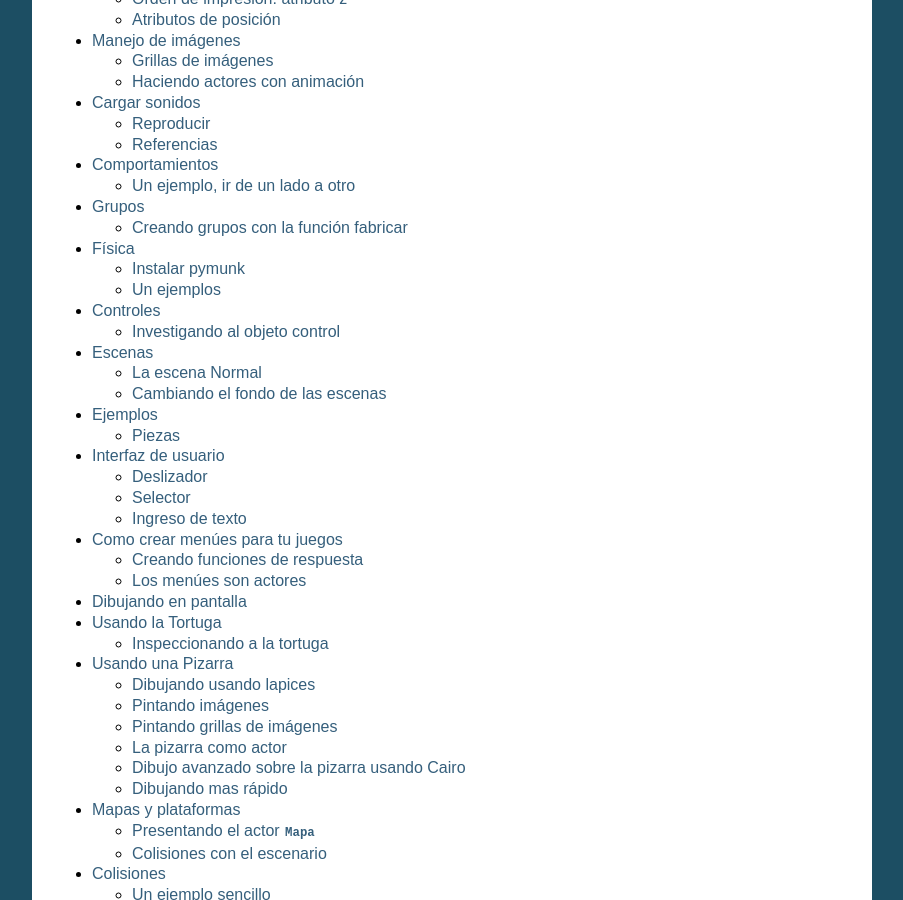
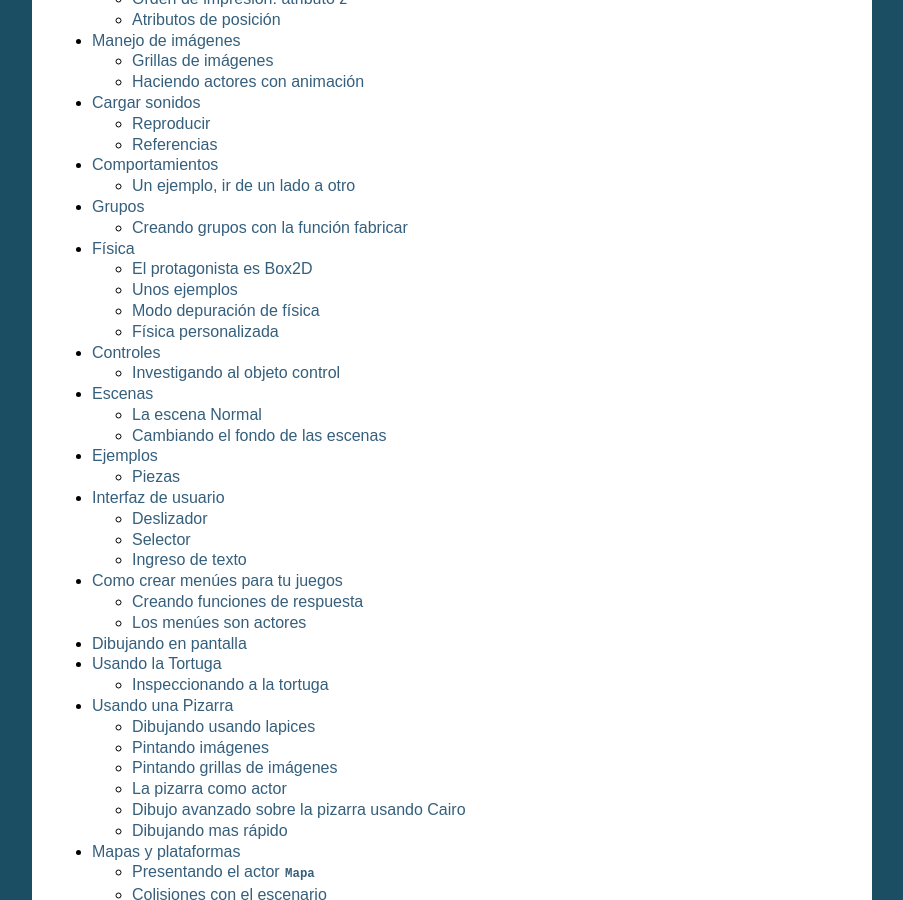
Before and after one commit to hugoruscitti/pilas-docs, a Sphinx documentation site: the page built from source/index.rst, in a window 1280 px wide and 900 px high, scrolled down 415 px. Shown: the whole window, without its empty margins (198-1101 px from the left). Built offline with Sphinx 7.4.7, drawn with Linux system fonts in a browser that asks for light colours; some of the changed lines change nothing that is shown.

Commit message:
documentando el motor de fisica nueva.

```diff
--- a/source/fisica.rst
+++ b/source/fisica.rst
@@ -6,40 +6,159 @@
 de mas realismo y diversión.
 
 
-Instalar pymunk
----------------
+El protagonista es Box2D
+------------------------
 
-Quien realiza todo el trabajo de simulación es
-el módulo ``pilas.fisica``, que a su vez delega
-todas las tareas a una biblioteca llamada pymunk.
+Así cómo pilas elegimos usar usar motores gráficos externos (pygame o
+sfml), también optamos por usar un motor de física
+externo libre y muy utilizado llamado Box2D.
 
-Por lo tanto es necesario que tu sistema tenga
-instalado pymunk para funcionar correctamente.
-
-Te recomiendo instalar pymunk de la siguiente
-manera, ejecuta el comando::
-
-    sudo easy_install pymunk
-
-Una vez instalada la biblioteca, tendrías que poder
-asegurarte de todo funciona correctamente usando
-el intérprete de python::
-
-    python
-    >>> import pymunk
-    >>> pymunk.version
-    '1.0.0'
+El módulo ``pilas.fisica`` es simplemente una facilidad
+que te permite integrar comportamiento realista a tus
+juegos de manera muy sencilla.
 
 
-Un ejemplos
------------
+Unos ejemplos
+-------------
 
 El motor de física se puede mostrar en funcionamiento
 usando un ejemplo, escribe el siguiente código:
 
 .. code-block:: python
 
-    pelotas = pilas.atajos.fabricar(pilas.actor.Pelota, 30)
+    pelotas = pilas.atajos.fabricar(pilas.actor.Pelota, 10)
 
 esto creará un grupo de circunferencias que rebotarán
 hasta la parte inferior de la pantalla.
+
+De manera similar puedes crear un montón de cajas y
+hacerlas rebotar:
+
+.. code-block:: python
+
+    pelotas = pilas.atajos.fabricar(pilas.actor.Caja, 10)
+
+
+
+Modo depuración de física
+-------------------------
+
+Cuando haces juegos con física o movimientos realistas es
+muy importante tener la seguridad de que la geometría de
+las figuras está correctamente configurada.
+
+Observa esta escena:
+
+.. image:: images/fisica_1.png
+
+Cada uno de esos actores está asociado a una figura
+geométrica, pero para asegurarte de ello puedes pulsar
+en cualquier momento la tecla F11 y observar las lineas
+de color amarillo:
+
+.. image:: images/fisica_2.png
+
+
+Las lineas de color amarillo indican polígonos que el
+motor de física puede controlar, las cajas tienen forma
+rectangular, los actores Pelota tienen figuras circulares, y
+el suelo y las paredes también están en el sistema de física.
+
+Si por algún motivo quiere que los objetos "caigan" saliendo
+de la pantalla podrías eliminar el suelo o las paredes escribiendo
+lo siguiente:
+
+.. code-block:: python
+
+    pilas.mundo.fisica.eliminar_suelo()
+    pilas.mundo.fisica.eliminar_paredes()
+
+
+
+Física personalizada
+--------------------
+
+Los actores ``Pelota`` y ``Caja`` están bien para simulaciones
+simples y generales. Pero, ¿cómo podemos dotar a nuestros
+propios actores de ese comportamiento?.
+
+Los objetos o figuras físicas viven dentro del módulo de física
+y son invisibles (al principio), pero luego se pueden vincular
+a cualquier actor con facilidad.
+
+Intenta lo siguiente, ingresa en el modo interactivo de pilas
+y pulsa la tecla F11. Tendrías que ver el texto "ModoFisica Habilitado"
+en la esquina superior de la ventana:
+
+.. image:: images/fisica_personalizada_1.png
+
+
+Ahora genera dos figuras físicas, una circunferencia estática
+y otra dinámica:
+
+.. code-block:: python
+
+    circulo = pilas.fisica.Circulo(0, 0, 50, dinamica=False)
+    circulo_dinamico = pilas.fisica.Circulo(10, 200, 50)
+
+El primer círculo aparecerá en el centro de la ventana, y el
+segundo comenzará en la posición (10, 200), es decir, en la parte
+superior de la ventana y luego caerá rebotando... algo así:
+
+
+.. image:: images/fisica_personalizada_2.png
+
+Ahora bien, habrás notado que estas dos circunferencias las
+podemos ver porque está habilitado el módulo de depuración (que
+activamos con F11), pero esto no lo va a ver alguien que juegue
+a nuestro juego. El modo depuración es solo para desarrolladores.
+
+Lo que nos falta hacer, es darles apariencia a esas figuras. Algo
+así como un piel..
+
+Para esto podemos usar actores. La dinámica es así, tenemos que
+crear dos actores, y luego decirle a estos actores que se comporten
+cómo figuras geométricas.
+
+Agreguemos a nuestro programa estas 4 lineas de código, queremos
+que el primer circulo (el del centro) sea un mono, y el otro
+círculo que sea una bomba:
+
+.. code-block:: python
+
+
+    mono = pilas.actores.Mono()
+    mono.aprender(pilas.habilidades.Imitar(circulo))
+
+    bomba = pilas.actores.Bomba()
+    bomba.aprender(pilas.habilidades.Imitar, circulo_dinamico)
+
+
+Esto es diferente a lo anterior, los objetos físicos tienen apariencia:
+
+.. image:: images/fisica_personalizada_3.png
+
+
+Ahora podríamos desactivar el modo depuración física (pulsando
+nuevamente F11) y jugar un poco impulsando la bomba de un
+lado a otro:
+
+.. code-block:: python
+
+    circulo_dinamico.y = 200
+
+
+Ten en cuenta que ahora la figura del motor físico es la
+que determina el movimiento y la rotación, así que ya no
+funcionará escribir algo cómo ``bomba.y = 200``, ahora tienes
+que escribir ``circulo_dinamico.y = 200`` para mover al actor...
+
+
+Otra cosa a considerar, es que en nuestro ejemplo no ajustamos
+muy bien el tamaño del ``circulo_dinamico`` con el de la
+bomba. Esto es un detalles poco relevante aquí, porque solo
+quiero explicar cómo se usar el motor, pero cuando hagas tus
+juegos recuerda usar el modo depuración de física para detectar
+estos detalles y corregirlos, son muy importantes para que
+tus usuarios disfruten del juego. Recuerda que ellos no
+verán los círculos amarillos...
```
